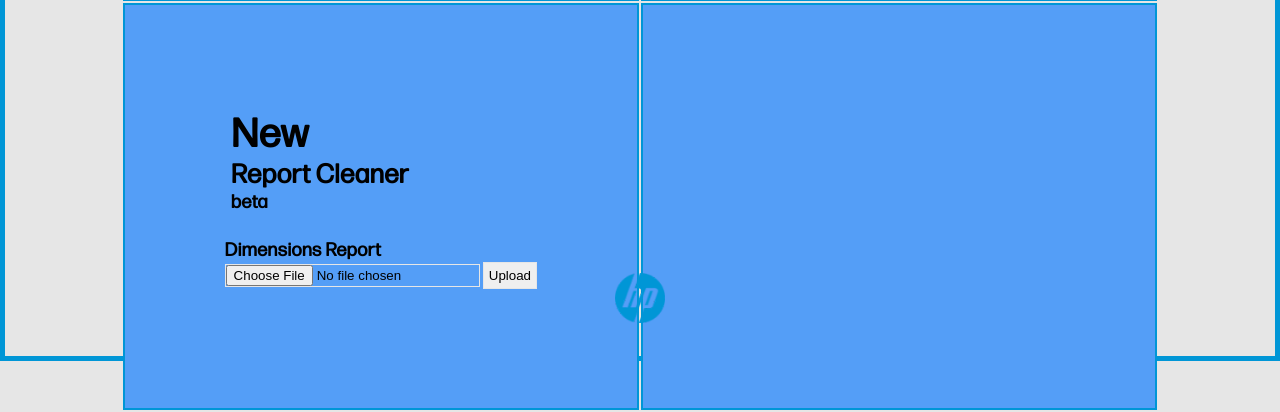
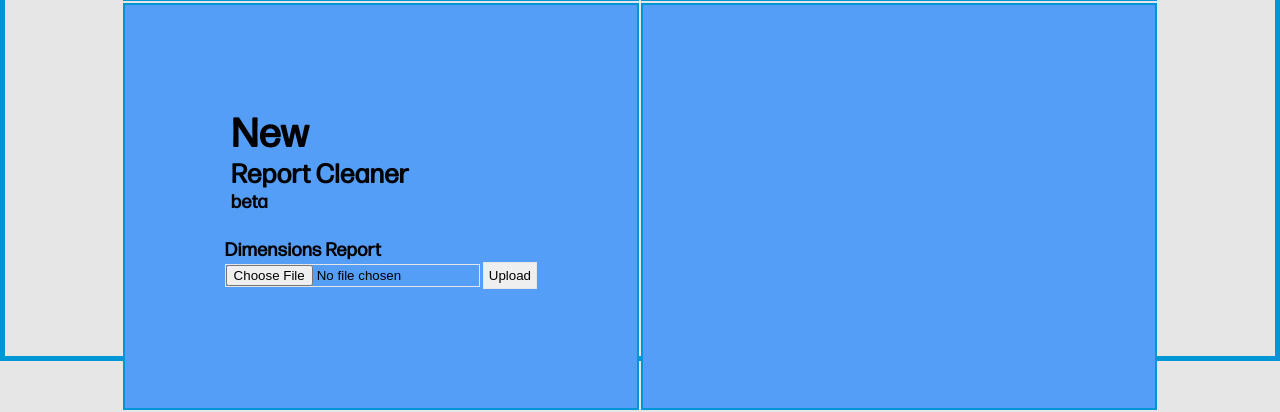
Before and after one commit to jinjernot/matarael, a Flask app: page / in a window 1280 px wide. Shown: the part 439-851 px from the top of the page. Run offline with Flask 3, Linux system fonts and the light colour scheme; parts of the project's set-up code (start-up, migrations or seed data) failed here and were passed over.

Commit message:
logo removed for now

```diff
--- a/templates/index.html
+++ b/templates/index.html
@@ -79,8 +79,8 @@
         </td>
     </tr>
 </table>
-<div class="image-container">
+<!-- <div class="image-container">
     <img src="{{ url_for('static', filename='images/favicon.png') }}" alt="powered by sabarobe studios" width="50" height="50">
-</div>
+</div>-->
 </body>
 </html>
```
